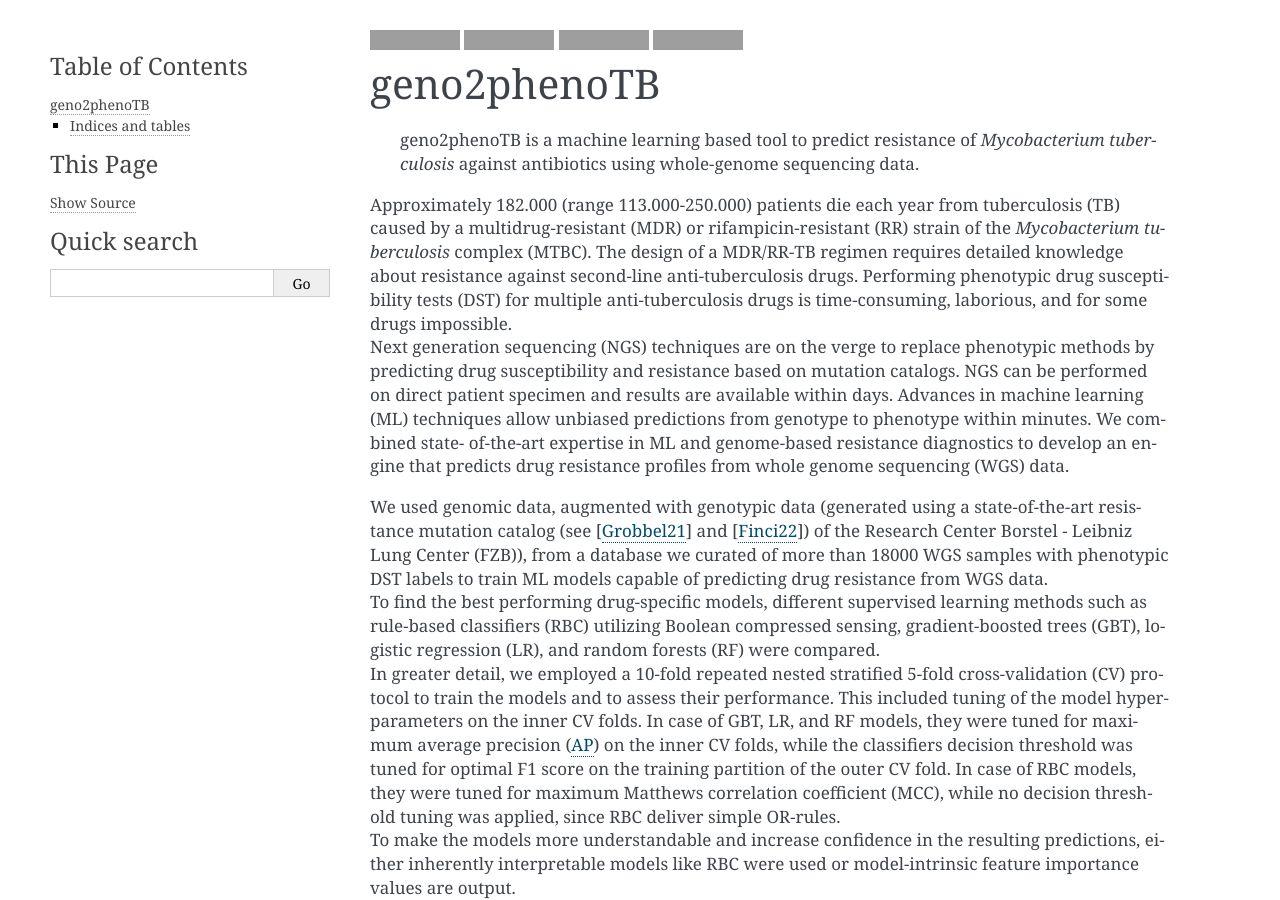
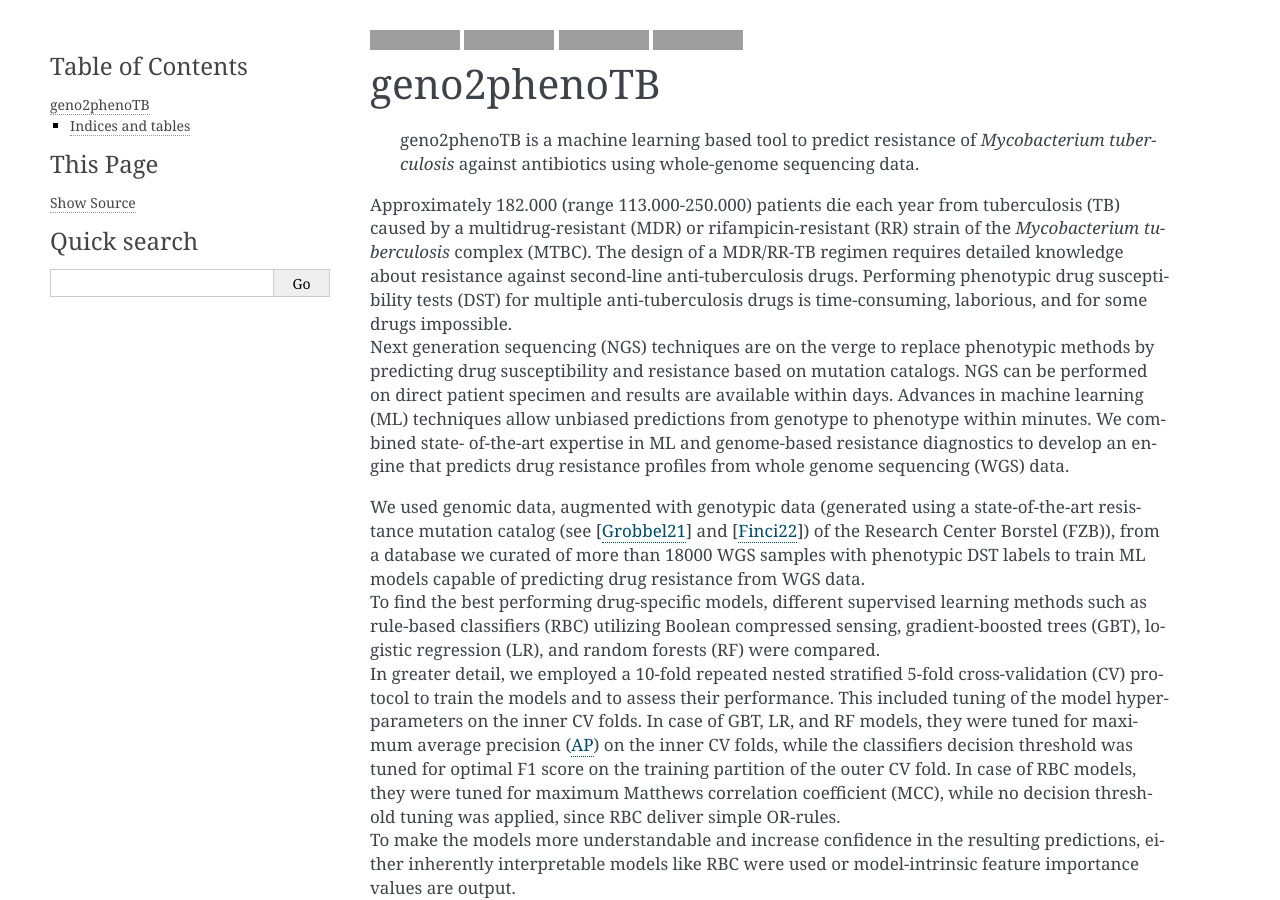
Before and after one commit to msmdev/geno2phenoTB, a Sphinx documentation site: the page built from docs/index.rst, in a window 1280 px wide and 900 px high, cut to the strip 0-900 px from the top of the window. Built offline with Sphinx 7.4.7, drawn with Linux system fonts in a browser that asks for light colours; grey boxes are pictures that could not be loaded.

Commit message:
Improve Acknowledgments

```diff
--- a/README.rst
+++ b/README.rst
@@ -37,9 +37,9 @@
 predicts drug resistance profiles from whole genome sequencing (WGS) data.
 
 We used genomic data, augmented with genotypic data (generated using a state-of-the-art resistance
-mutation catalog (see [Grobbel21_] and [Finci22_]) of the Research Center Borstel - Leibniz
-Lung Center (FZB)), from a database we curated of more than 18000 WGS samples with phenotypic DST
-labels to train ML models capable of predicting drug resistance from WGS data. |br|
+mutation catalog (see [Grobbel21_] and [Finci22_]) of the Research Center Borstel (FZB)), from a
+database we curated of more than 18000 WGS samples with phenotypic DST labels to train ML models
+capable of predicting drug resistance from WGS data. |br|
 To find the best performing drug-specific models, different supervised learning methods such as
 rule-based classifiers (RBC) utilizing Boolean compressed sensing, gradient-boosted trees (GBT),
 logistic regression (LR), and random forests (RF) were compared. |br|
@@ -192,8 +192,7 @@
 program project CARE_.
 Further, Bernhard Reuter would like to thank the `Tübingen AI Center`_ for funding his work.
 Special thanks go to `Nico Pfeifer`_ from the University of Tübingen and `Matthias Merker`_ and
-`Jan Heyckendorf`_ from the Research Center Borstel – Leibniz Lung Center for their untiring
-support.
+`Jan Heyckendorf`_ from the Research Center Borstel for their untiring support.
 They supplied data and expertise that was crucial for this project.
 We would like to thank Nico Pfeifer, `Rolf Kaiser`_, and the whole geno2pheno_ team who laid
 the mental foundation for this project by their creative and groundbreaking work on the original
--- a/docs/acknowledgments.rst
+++ b/docs/acknowledgments.rst
@@ -6,8 +6,7 @@
 program project CARE_.
 Further, Bernhard Reuter would like to thank the `Tübingen AI Center`_ for funding his work.
 Special thanks go to `Nico Pfeifer`_ from the University of Tübingen and `Matthias Merker`_ and
-`Jan Heyckendorf`_ from the Research Center Borstel – Leibniz Lung Center for their untiring
-support.
+`Jan Heyckendorf`_ from the Research Center Borstel for their untiring support.
 They supplied data and expertise that was crucial for this project.
 We would like to thank Nico Pfeifer, `Rolf Kaiser`_, and the whole geno2pheno_ team who laid
 the mental foundation for this project by their creative and groundbreaking work on the original
```
Also changed, not shown: other parts of README.rst (+1 -1 lines), other parts of docs/acknowledgments.rst (+1 -1 lines).
